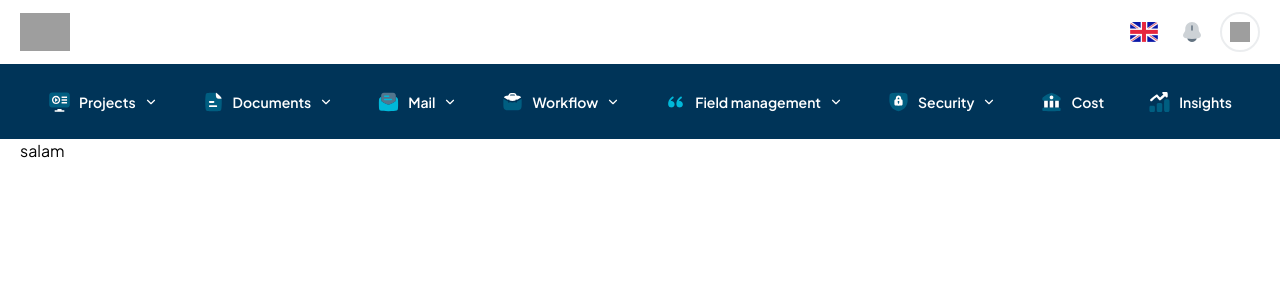
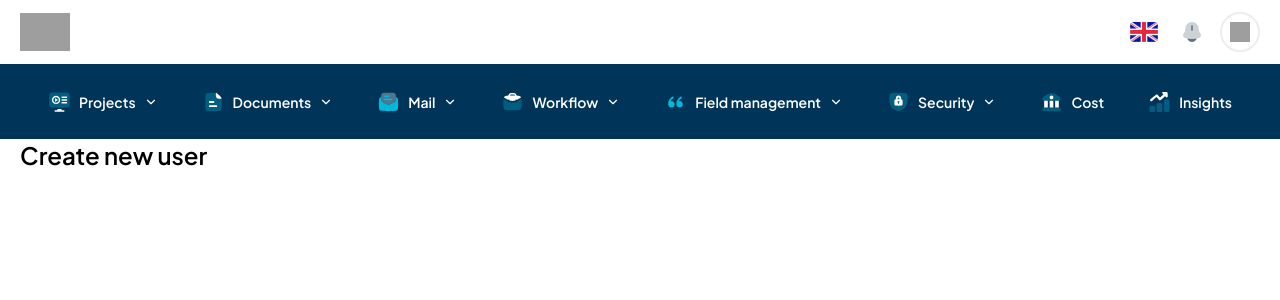
Before and after one commit to BCPAZ/crm-app, a React (Vite) app: page /create-new-user in a window 1280 px wide. Shown: the top 300 px of the page. Built offline with nearby package versions, Linux system fonts and the light colour scheme; grey boxes are pictures that could not be loaded.

Commit message:
feat : page's layout created

```diff
--- a/src/views/App/Security/CreateNewUser.jsx
+++ b/src/views/App/Security/CreateNewUser.jsx
@@ -2,7 +2,15 @@ const CreateNewUser = () => {
   return (
     <section className="w-full h-full">
       <div className="siteContainer">
-        salam
+        <h1 className="text-2xl font-semibold">Create new user</h1>
+        <div className="flex">
+          <div>
+
+          </div>
+          <div>
+
+          </div>
+        </div>
       </div>
     </section>
   )
```
